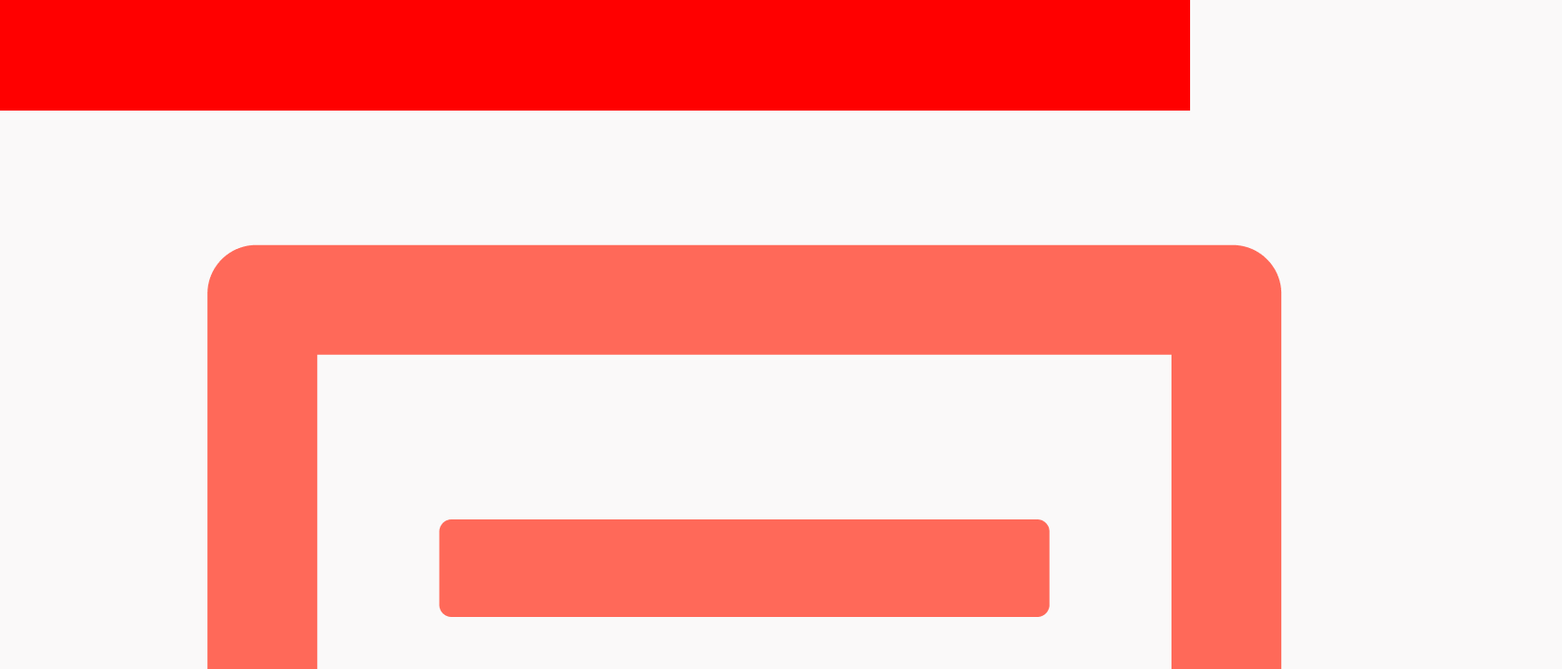
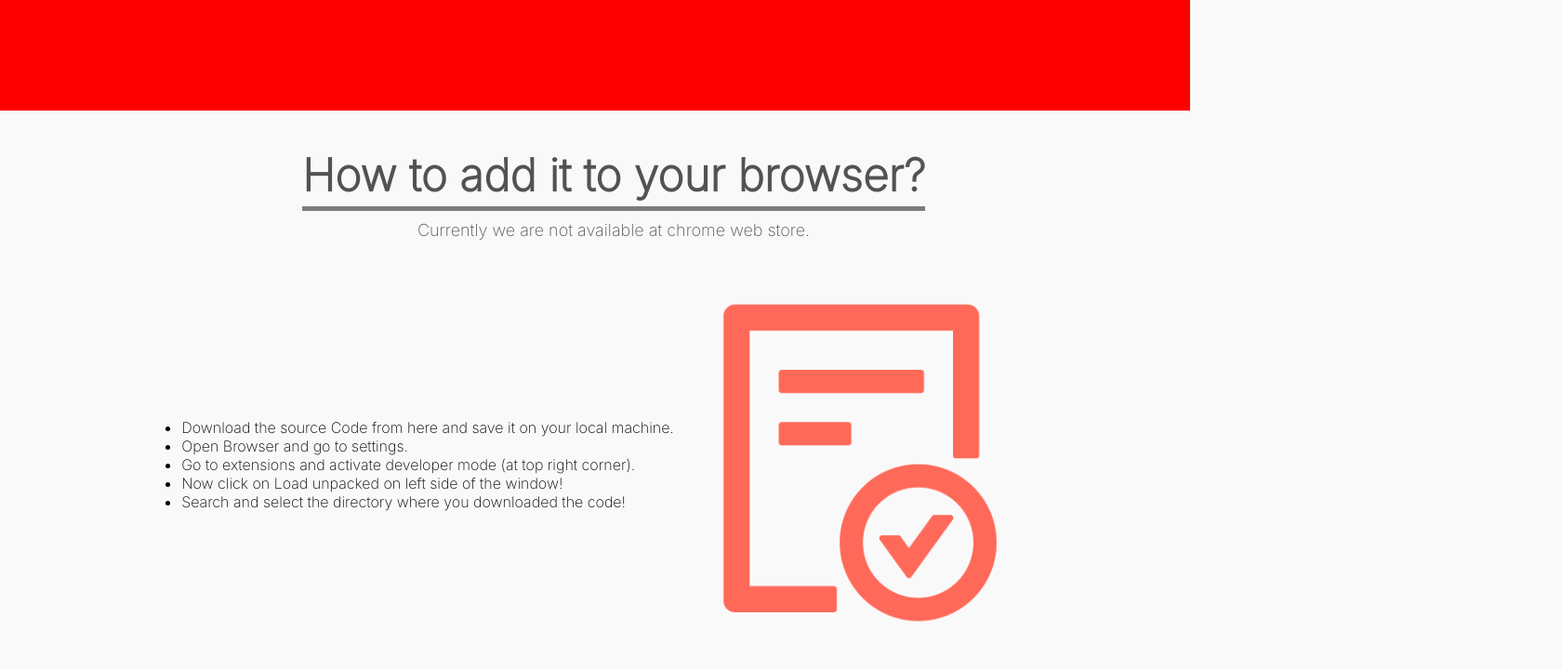
Before and after one commit to Spyware007/YouTube-Timeline-Bookmarker-Product-Page, a React (Create React App) app: page / in a window 1280 px wide. Shown: the part 2048-2768 px from the top of the page at 93% size, 1680 px wide, since content can reach past the window. Built offline with nearby package versions, Linux system fonts and the light colour scheme.

Commit message:
extension page partially done

```diff
--- a/src/Components/Extension/Extension.jsx
+++ b/src/Components/Extension/Extension.jsx
@@ -5,19 +5,39 @@ import extensionImg from "../../Assets/extension.png";
 const Extension = () => {
   return (
     <>
-      <div>
-        <div>
-          <h1></h1>
-          <p></p>
+      <div className={classes.extension_section}>
+        <div className={classes.content}>
+          <h1 className={classes.content_header}>
+            How to add it to your browser?
+          </h1>
+          <p className={classes.content_para}>
+            Currently we are not available at chrome web store.
+          </p>
         </div>
-        <div>
-          <div>
-            <ul>
-              <li></li>
+        <div className={classes.bottom_section}>
+          <div className={classes.list_container}>
+            <ul className={classes.list_items}>
+              <li className={classes.list_item}>
+                Download the source Code from here and save it on your local
+                machine.
+              </li>
+              <li className={classes.list_item}>
+                Open Browser and go to settings.
+              </li>
+              <li className={classes.list_item}>
+                Go to extensions and activate developer mode (at top right
+                corner).
+              </li>
+              <li className={classes.list_item}>
+                Now click on Load unpacked on left side of the window!
+              </li>
+              <li className={classes.list_item}>
+                Search and select the directory where you downloaded the code!
+              </li>
             </ul>
           </div>
           <div>
-            <img src={extensionImg} alt="img" />
+            <img className={classes.img} src={extensionImg} alt="img" />
           </div>
         </div>
       </div>
--- a/src/Components/Extension/Extension.module.css
+++ b/src/Components/Extension/Extension.module.css
@@ -0,0 +1,35 @@
+.extension_section {
+  width: 100vw;
+  display: flex;
+  justify-content: center;
+  align-items: center;
+  flex-direction: column;
+  margin: 20px;
+  padding-top: 20px;
+  row-gap: 40px;
+}
+.content {
+  display: flex;
+  justify-content: center;
+  align-items: center;
+  flex-direction: column;
+}
+.content_header {
+  color: #282828cc;
+  padding-bottom: 4px;
+  font-size: 48px;
+  border-bottom: 5px solid #00000080;
+  margin-bottom: 10px;
+}
+.content_para {
+  color: #282828cc;
+  font-size: 18px;
+}
+.bottom_section {
+  display: flex;
+  justify-content: space-between;
+  align-items: center;
+}
+.img {
+  width: 400px;
+}
```
